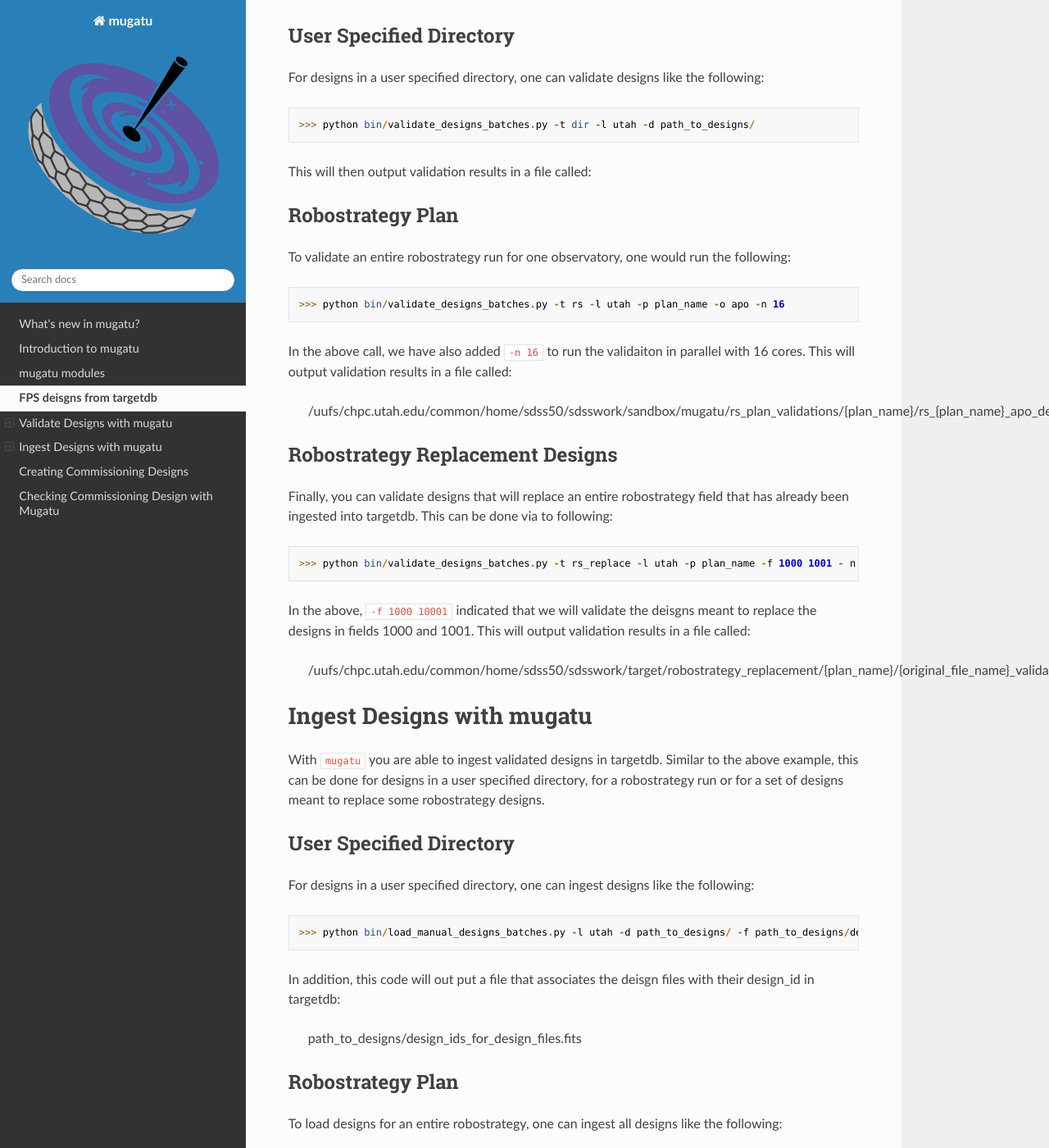
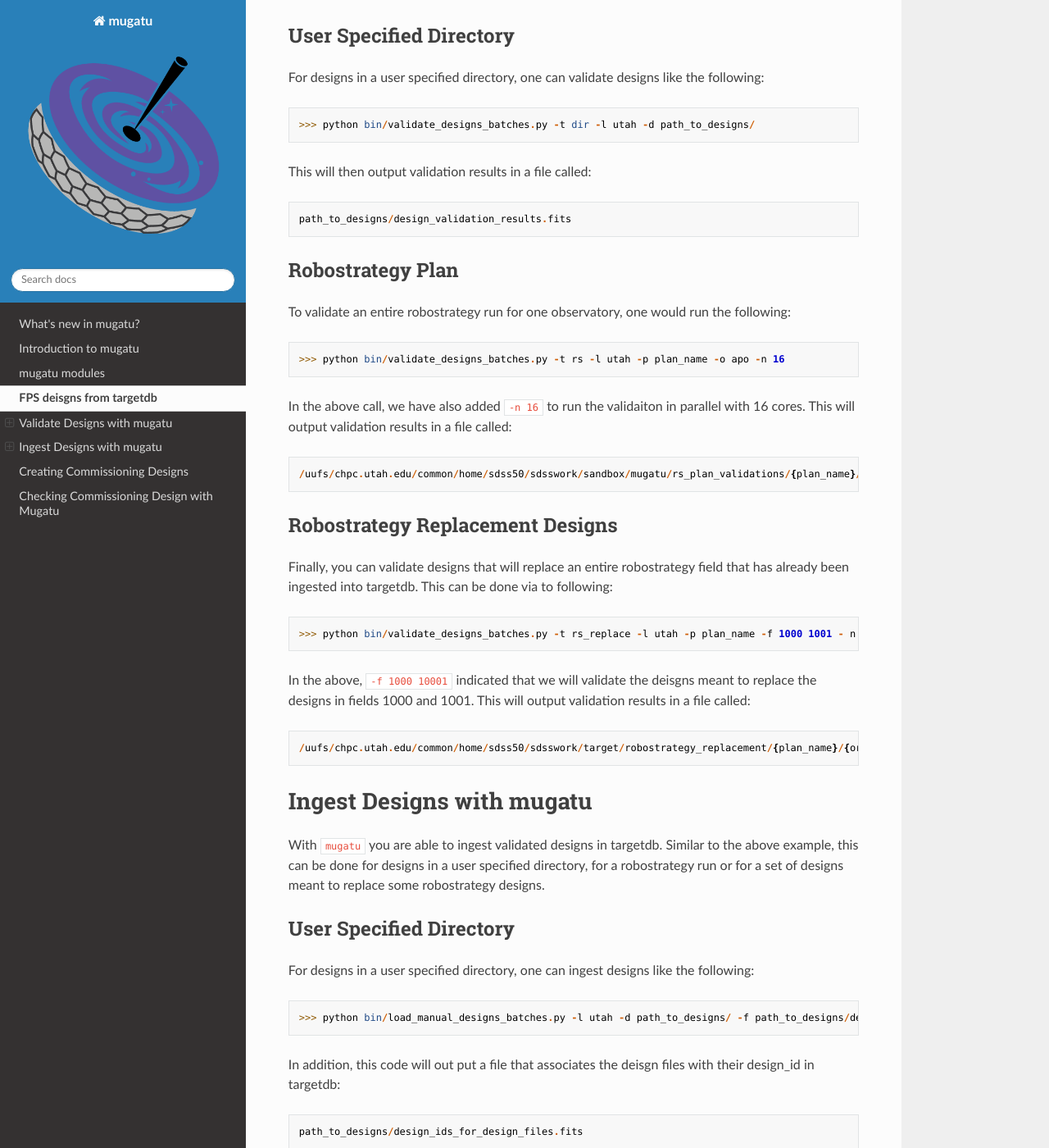
Before and after one commit to sdss/mugatu, a Sphinx documentation site: the page built from docs/sphinx/example.rst, in a window 1280 px wide and 1400 px high, scrolled down 1550 px. Shown: the whole window at 82% size. Built offline with Sphinx 7.4.7 and the Read the Docs theme 2.0.0, drawn with Linux system fonts in a browser that asks for light colours; pages that are not in the unit, such as notebooks, are missing from menus; the version number is read from the project's files by our own code.

Commit message:
try with literal block

```diff
--- a/docs/sphinx/example.rst
+++ b/docs/sphinx/example.rst
@@ -67,9 +67,8 @@ For designs in a user specified directory, one can validate designs like the fol
 
 	>>> python bin/validate_designs_batches.py -t dir -l utah -d path_to_designs/
 
-This will then output validation results in a file called:
+This will then output validation results in a file called: ::
 
-.. code-block:: none
 	path_to_designs/design_validation_results.fits
 
 Robostrategy Plan
@@ -79,7 +78,7 @@ To validate an entire robostrategy run for one observatory, one would run the fo
 
 	>>> python bin/validate_designs_batches.py -t rs -l utah -p plan_name -o apo -n 16
 
-In the above call, we have also added ``-n 16`` to run the validaiton in parallel with 16 cores. This will output validation results in a file called:
+In the above call, we have also added ``-n 16`` to run the validaiton in parallel with 16 cores. This will output validation results in a file called: ::
 
 	/uufs/chpc.utah.edu/common/home/sdss50/sdsswork/sandbox/mugatu/rs_plan_validations/{plan_name}/rs_{plan_name}_apo_design_validation_results.fits
 
@@ -90,7 +89,7 @@ Finally, you can validate designs that will replace an entire robostrategy field
 
 	>>> python bin/validate_designs_batches.py -t rs_replace -l utah -p plan_name -f 1000 1001 - n 16
 
-In the above, ``-f 1000 10001`` indicated that we will validate the deisgns meant to replace the designs in fields 1000 and 1001. This will output validation results in a file called:
+In the above, ``-f 1000 10001`` indicated that we will validate the deisgns meant to replace the designs in fields 1000 and 1001. This will output validation results in a file called: ::
 
 	/uufs/chpc.utah.edu/common/home/sdss50/sdsswork/target/robostrategy_replacement/{plan_name}/{original_file_name}_validation.fits
 
@@ -108,7 +107,7 @@ For designs in a user specified directory, one can ingest designs like the follo
 
 	>>> python bin/load_manual_designs_batches.py -l utah -d path_to_designs/ -f path_to_designs/design_validation_results.fits.
 
-In addition, this code will out put a file that associates the deisgn files with their design_id in targetdb:
+In addition, this code will out put a file that associates the deisgn files with their design_id in targetdb: ::
 
 	path_to_designs/design_ids_for_design_files.fits
 
```
